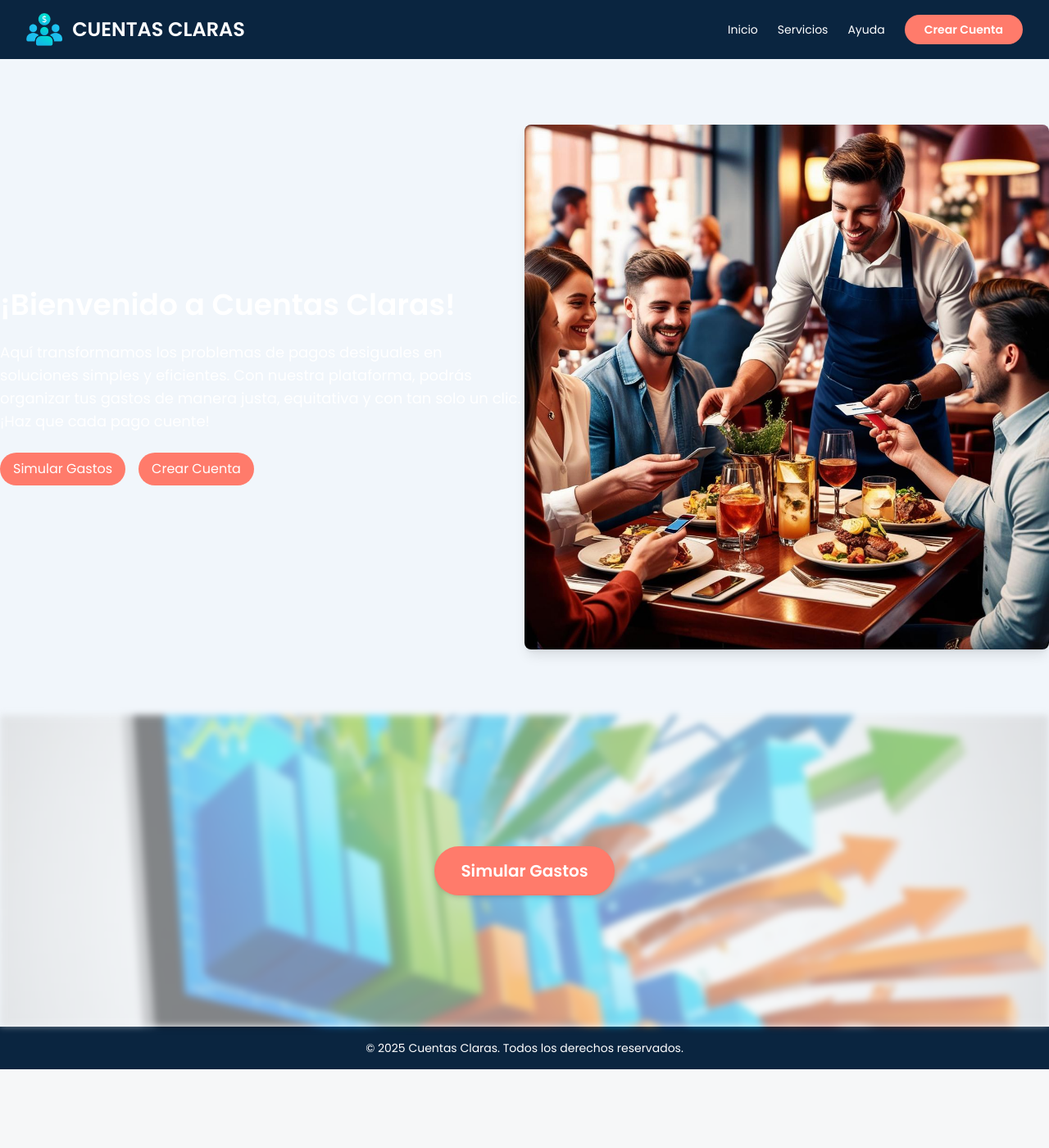
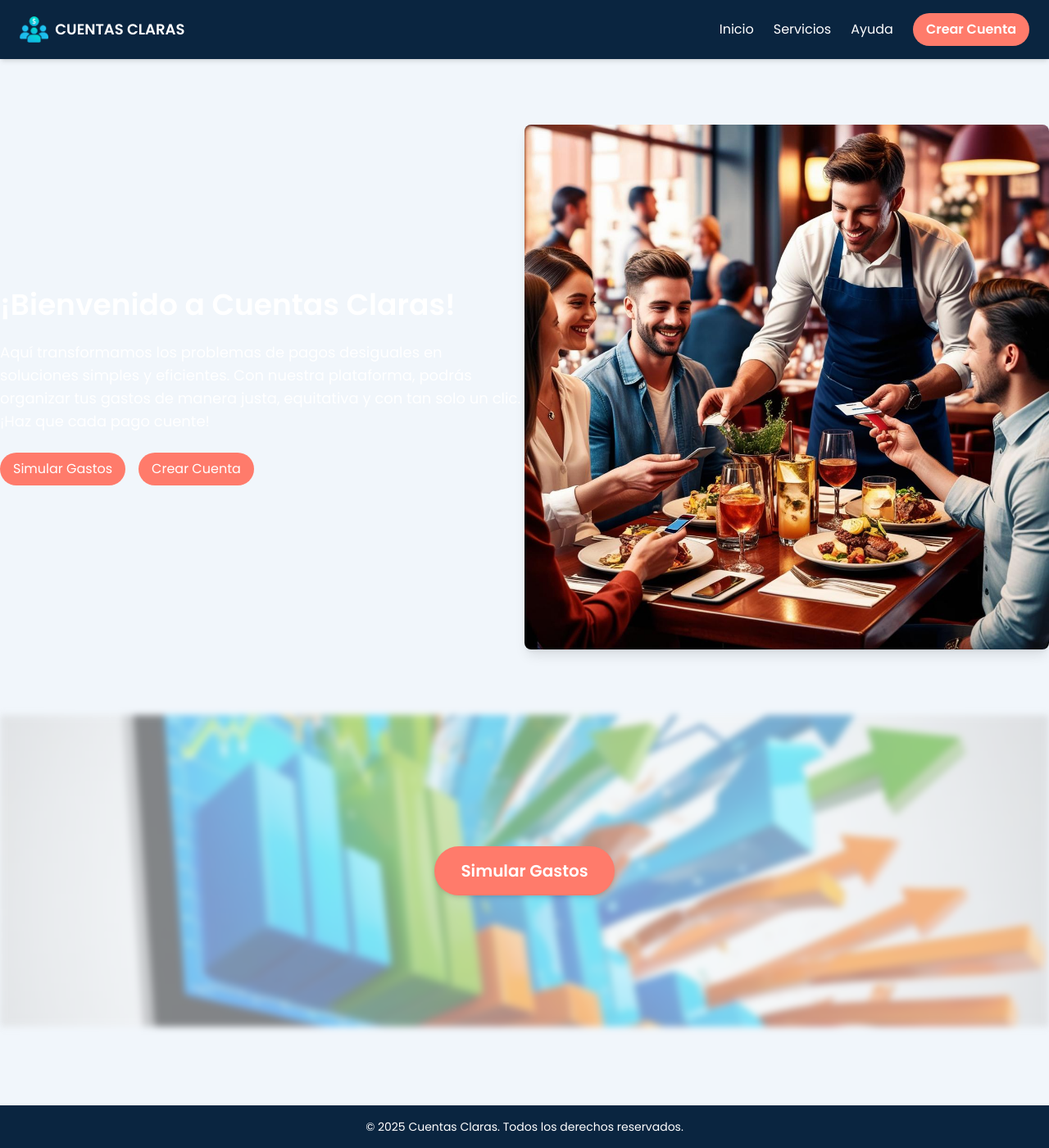
Before and after one commit to jluckmannc/CuentasClaras, a Django app: page / in a window 1280 px wide. Shown: the whole page at 82% size. Before the commit the page ends 1304 px from the top, so only its background shows below. Run offline with Django 4.2, Linux system fonts and the light colour scheme; parts of the project's set-up code (start-up, migrations or seed data) failed here and were passed over.

Commit message:
Paso 1 diseño listo

```diff
--- a/static/css/output.css
+++ b/static/css/output.css
@@ -604,17 +604,25 @@ video {
   inset: 0px;
 }
 
+.left-0 {
+  left: 0px;
+}
+
+.top-full {
+  top: 100%;
+}
+
 .z-10 {
   z-index: 10;
+}
+
+.z-50 {
+  z-index: 50;
 }
 
 .mx-auto {
   margin-left: auto;
   margin-right: auto;
-}
-
-.mb-10 {
-  margin-bottom: 2.5rem;
 }
 
 .mb-2 {
@@ -685,16 +709,24 @@ video {
   height: 2.5rem;
 }
 
-.h-20 {
-  height: 5rem;
+.h-16 {
+  height: 4rem;
 }
 
 .h-6 {
   height: 1.5rem;
 }
 
+.h-8 {
+  height: 2rem;
+}
+
 .h-full {
   height: 100%;
+}
+
+.max-h-40 {
+  max-height: 10rem;
 }
 
 .min-h-screen {
@@ -789,10 +817,10 @@ video {
   gap: 1rem;
 }
 
-.space-x-3 > :not([hidden]) ~ :not([hidden]) {
+.space-x-2 > :not([hidden]) ~ :not([hidden]) {
   --tw-space-x-reverse: 0;
-  margin-right: calc(0.75rem * var(--tw-space-x-reverse));
-  margin-left: calc(0.75rem * calc(1 - var(--tw-space-x-reverse)));
+  margin-right: calc(0.5rem * var(--tw-space-x-reverse));
+  margin-left: calc(0.5rem * calc(1 - var(--tw-space-x-reverse)));
 }
 
 .space-x-4 > :not([hidden]) ~ :not([hidden]) {
@@ -801,20 +829,18 @@ video {
   margin-left: calc(1rem * calc(1 - var(--tw-space-x-reverse)));
 }
 
-.space-x-6 > :not([hidden]) ~ :not([hidden]) {
-  --tw-space-x-reverse: 0;
-  margin-right: calc(1.5rem * var(--tw-space-x-reverse));
-  margin-left: calc(1.5rem * calc(1 - var(--tw-space-x-reverse)));
-}
-
-.space-x-8 > :not([hidden]) ~ :not([hidden]) {
-  --tw-space-x-reverse: 0;
-  margin-right: calc(2rem * var(--tw-space-x-reverse));
-  margin-left: calc(2rem * calc(1 - var(--tw-space-x-reverse)));
+.space-y-4 > :not([hidden]) ~ :not([hidden]) {
+  --tw-space-y-reverse: 0;
+  margin-top: calc(1rem * calc(1 - var(--tw-space-y-reverse)));
+  margin-bottom: calc(1rem * var(--tw-space-y-reverse));
 }
 
 .self-center {
   align-self: center;
+}
+
+.overflow-y-auto {
+  overflow-y: auto;
 }
 
 .rounded {
@@ -953,13 +989,12 @@ video {
   padding-bottom: 10rem;
 }
 
-.px-5 {
-  padding-left: 1.25rem;
-  padding-right: 1.25rem;
+.pt-8 {
+  padding-top: 2rem;
 }
 
-.pt-12 {
-  padding-top: 3rem;
+.pb-16 {
+  padding-bottom: 4rem;
 }
 
 .text-center {
@@ -1205,23 +1254,130 @@ video {
 }
 
 @media (min-width: 768px) {
+  .md\:static {
+    position: static;
+  }
+
+  .md\:mb-10 {
+    margin-bottom: 2.5rem;
+  }
+
   .md\:mt-0 {
     margin-top: 0px;
+  }
+
+  .md\:flex {
+    display: flex;
+  }
+
+  .md\:hidden {
+    display: none;
+  }
+
+  .md\:h-20 {
+    height: 5rem;
+  }
+
+  .md\:h-6 {
+    height: 1.5rem;
   }
 
   .md\:w-1\/2 {
     width: 50%;
   }
 
+  .md\:w-16 {
+    width: 4rem;
+  }
+
+  .md\:w-6 {
+    width: 1.5rem;
+  }
+
+  .md\:w-auto {
+    width: auto;
+  }
+
+  .md\:max-w-md {
+    max-width: 28rem;
+  }
+
   .md\:flex-row {
     flex-direction: row;
+  }
+
+  .md\:items-center {
+    align-items: center;
   }
 
   .md\:justify-start {
     justify-content: flex-start;
   }
 
+  .md\:space-x-6 > :not([hidden]) ~ :not([hidden]) {
+    --tw-space-x-reverse: 0;
+    margin-right: calc(1.5rem * var(--tw-space-x-reverse));
+    margin-left: calc(1.5rem * calc(1 - var(--tw-space-x-reverse)));
+  }
+
+  .md\:space-x-8 > :not([hidden]) ~ :not([hidden]) {
+    --tw-space-x-reverse: 0;
+    margin-right: calc(2rem * var(--tw-space-x-reverse));
+    margin-left: calc(2rem * calc(1 - var(--tw-space-x-reverse)));
+  }
+
+  .md\:space-y-0 > :not([hidden]) ~ :not([hidden]) {
+    --tw-space-y-reverse: 0;
+    margin-top: calc(0px * calc(1 - var(--tw-space-y-reverse)));
+    margin-bottom: calc(0px * var(--tw-space-y-reverse));
+  }
+
+  .md\:bg-transparent {
+    background-color: transparent;
+  }
+
+  .md\:p-0 {
+    padding: 0px;
+  }
+
+  .md\:p-8 {
+    padding: 2rem;
+  }
+
+  .md\:px-5 {
+    padding-left: 1.25rem;
+    padding-right: 1.25rem;
+  }
+
+  .md\:px-6 {
+    padding-left: 1.5rem;
+    padding-right: 1.5rem;
+  }
+
+  .md\:pt-12 {
+    padding-top: 3rem;
+  }
+
+  .md\:pb-24 {
+    padding-bottom: 6rem;
+  }
+
   .md\:text-left {
     text-align: left;
   }
+
+  .md\:text-2xl {
+    font-size: 1.5rem;
+    line-height: 2rem;
+  }
+
+  .md\:text-base {
+    font-size: 1rem;
+    line-height: 1.5rem;
+  }
+
+  .md\:text-sm {
+    font-size: 0.875rem;
+    line-height: 1.25rem;
+  }
 }
--- a/templates/base.html
+++ b/templates/base.html
@@ -7,40 +7,58 @@
   <meta name="viewport" content="width=device-width, initial-scale=1.0">
   <title>Cuentas Claras</title>
 
-  <!-- Fuente Poppins desde Google Fonts (opcionalmente después local) -->
+  <!-- Fuente Poppins -->
   <link href="https://fonts.googleapis.com/css2?family=Poppins:wght@400;600&display=swap" rel="stylesheet">
 
-  <!-- Tu CSS compilado -->
+  <!-- Tu CSS de Tailwind -->
   <link href="{% static 'css/output.css' %}" rel="stylesheet">
+
+  <!-- Pequeño script para abrir/cerrar menú -->
+  <script>
+    document.addEventListener('DOMContentLoaded', () => {
+      const menuBtn = document.getElementById('menu-btn');
+      const menu = document.getElementById('menu');
+
+      menuBtn.addEventListener('click', () => {
+        menu.classList.toggle('hidden');
+      });
+    });
+  </script>
 
 </head>
 <body class="bg-primary-light font-body text-primary-dark min-h-screen flex flex-col">
 
   <!-- Navbar -->
-  <nav class="bg-primary-dark py-4 px-8 flex justify-between items-center shadow-md">
-    <div class="flex items-center space-x-3">
-      <img src="{% static 'img/logo.png' %}" alt="Logo Cuentas Claras" class="h-10">
-      <span class="text-neutral font-logo text-2xl font-semibold">CUENTAS CLARAS</span>
+  <nav class="bg-primary-dark py-4 px-6 flex items-center justify-between shadow-md relative">
+    <div class="flex items-center space-x-2">
+      <img src="{% static 'img/logo.png' %}" alt="Logo Cuentas Claras" class="h-8">
+      <span class="text-neutral font-logo text-lg font-semibold">CUENTAS CLARAS</span>
     </div>
-    <div class="flex space-x-6 items-center">
-      <a href="#" class="text-neutral font-body text-sm hover:text-secondary transition-all duration-300 ease-in-out underline-offset-4 hover:underline">
+
+    <!-- Botón hamburguesa (sólo en móvil) -->
+    <button id="menu-btn" class="text-neutral focus:outline-none md:hidden text-2xl">
+      ☰
+    </button>
+
+    <!-- Menú de navegación -->
+    <div id="menu" class="hidden md:flex md:items-center md:space-x-6 absolute top-full left-0 w-full bg-primary-dark md:static md:w-auto md:bg-transparent p-6 md:p-0 space-y-4 md:space-y-0 flex-col md:flex-row z-50">
+      <a href="#" class="text-neutral font-body text-sm md:text-base hover:text-secondary transition-all duration-300 ease-in-out underline-offset-4 hover:underline">
         Inicio
       </a>
-      <a href="#" class="text-neutral font-body text-sm hover:text-secondary transition-all duration-300 ease-in-out underline-offset-4 hover:underline">
+      <a href="#" class="text-neutral font-body text-sm md:text-base hover:text-secondary transition-all duration-300 ease-in-out underline-offset-4 hover:underline">
         Servicios
       </a>
-      <a href="#" class="text-neutral font-body text-sm hover:text-secondary transition-all duration-300 ease-in-out underline-offset-4 hover:underline">
+      <a href="#" class="text-neutral font-body text-sm md:text-base hover:text-secondary transition-all duration-300 ease-in-out underline-offset-4 hover:underline">
         Ayuda
       </a>
-
-      <a href="#" class="bg-secondary hover:bg-secondary-hover text-white font-body font-semibold py-2 px-6 rounded-full text-sm transform hover:scale-105 active:scale-95 transition-all duration-300 ease-in-out">
+      <a href="#" class="bg-secondary hover:bg-secondary-hover text-white font-body font-semibold py-2 px-4 rounded-full text-sm md:text-base transform hover:scale-105 active:scale-95 transition-all duration-300 ease-in-out">
         Crear Cuenta
       </a>
     </div>
   </nav>
 
   <!-- Contenido principal -->
-  <main class="flex-1">
+  <main class="flex-1 pb-16 md:pb-24">
     {% block content %}
     {% endblock %}
   </main>
```
Also changed, not shown: other parts of static/css/output.css (+56 -20 lines), static/css/tailwind.css (+10 -0 lines), templates/develop/wizard.html (+19 -19 lines).
